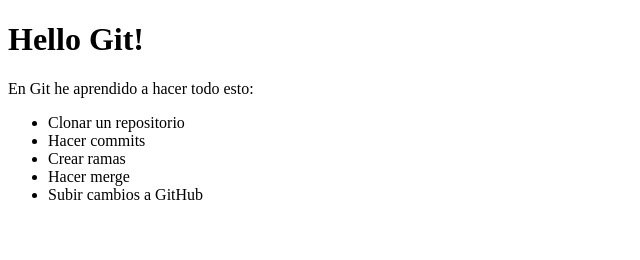
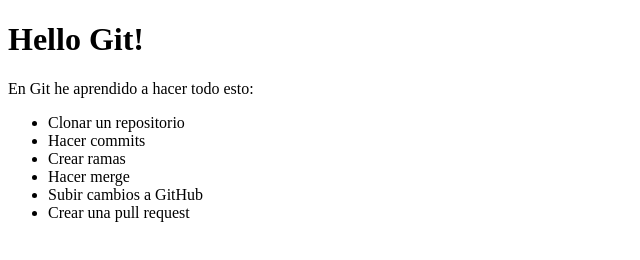
Before and after one commit to EteSech33/prueba, a plain HTML site: page index.html in a window 1280 px wide. Shown: the whole page, without its empty margins (0-640 px from the left). Drawn offline with Linux system fonts and the light colour scheme.

Commit message:
Index modificado!

```diff
--- a/index.html
+++ b/index.html
@@ -13,6 +13,7 @@
         <li>Crear ramas</li>
         <li>Hacer merge</li>
         <li>Subir cambios a GitHub</li>
+	<li>Crear una pull request</li>
     </ul>
 </body>
 </html>
```
